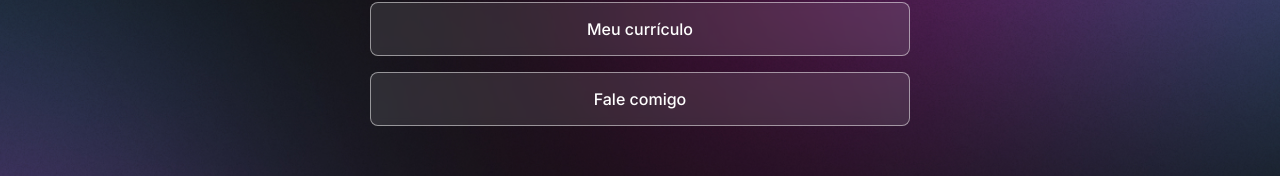
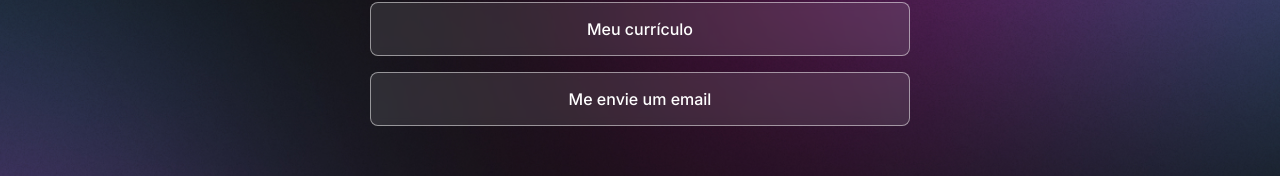
Before and after one commit to pedrohfd/devLinks, a React (Vite) app: page / in a window 1280 px wide. Shown: the part 376-552 px from the top of the page. Built offline with nearby package versions, Linux system fonts and the light colour scheme.

Commit message:
refactor: change button text

```diff
--- a/src/pages/Home/index.tsx
+++ b/src/pages/Home/index.tsx
@@ -34,7 +34,7 @@ export const Home = ({ handleToggleTheme, theme }: HomeProps) => {
             href='mailto:pedrohenriquefrancadedeus@gmail.com'
             target='_blank'
           >
-            Fale comigo
+            Me envie um email
           </Link>
         </li>
       </List>
```
